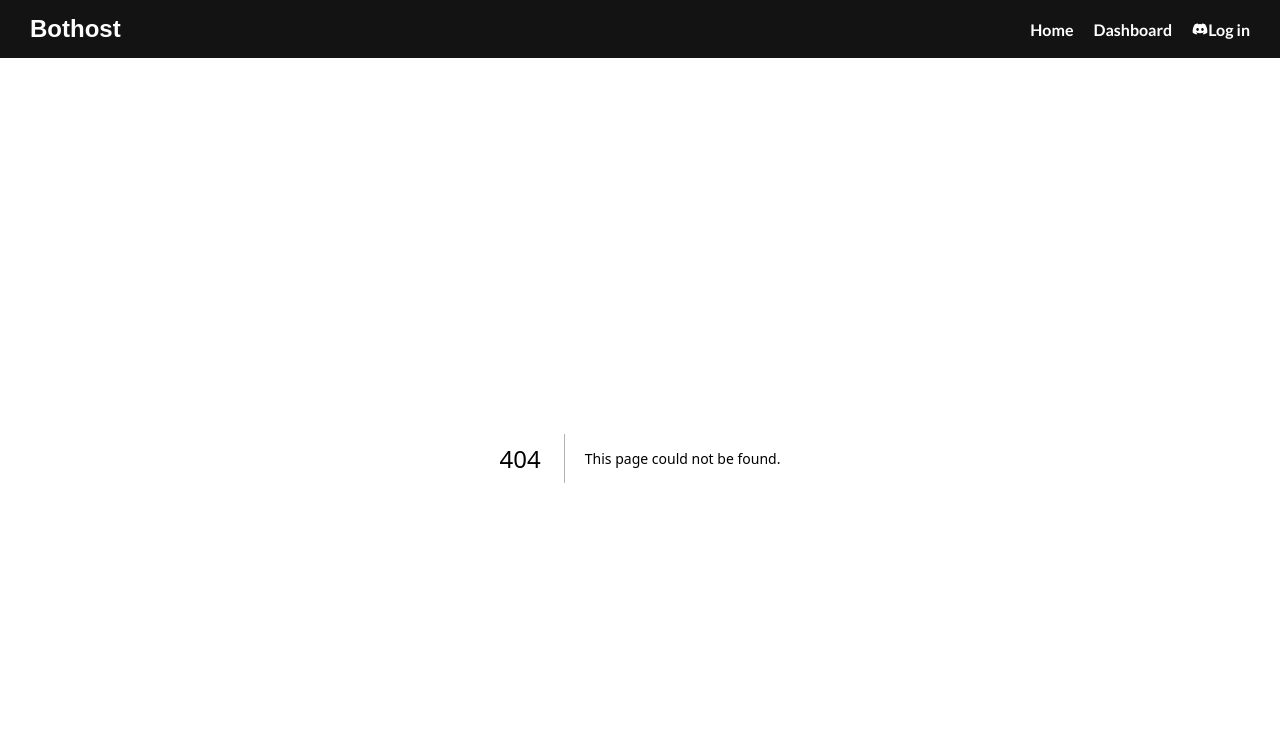
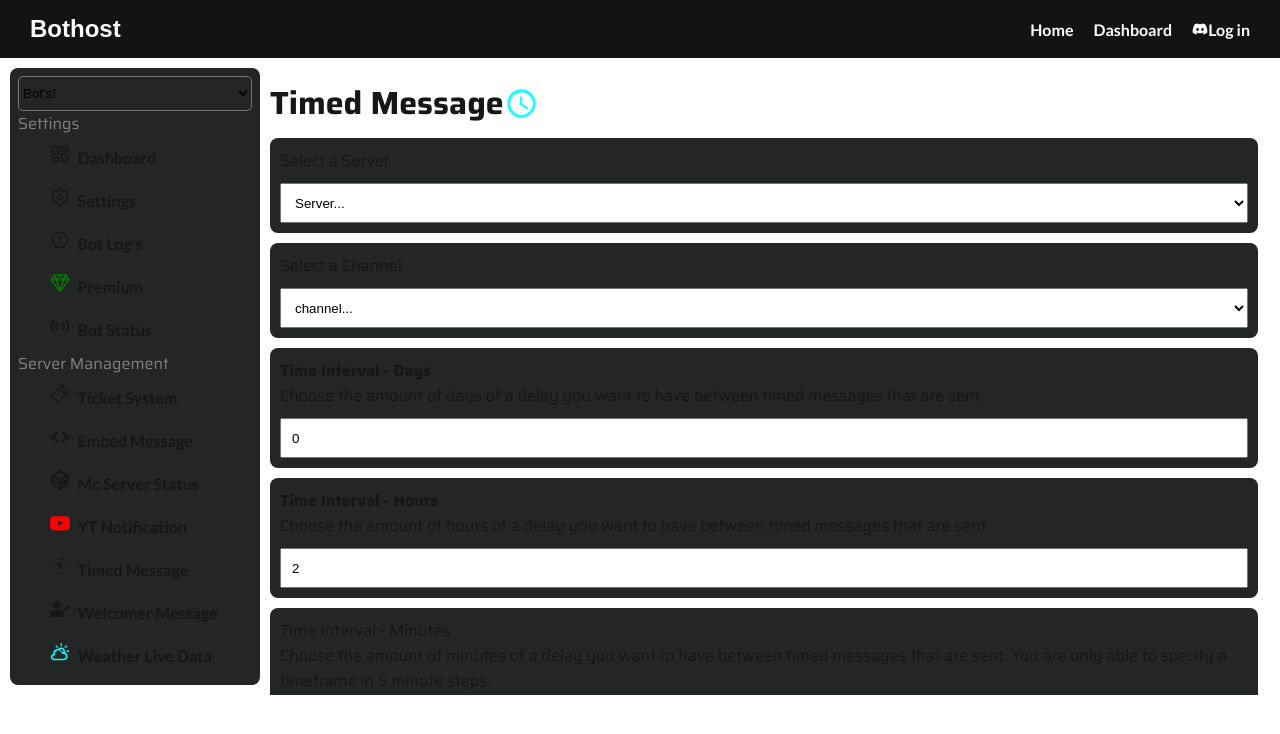
Before and after one commit to nestbothosting/bot-panel, a Next.js app: page /dashboard/timedmessage in a window 1280 px wide. Before the commit this address had no page. Shown: the top 734 px of the page. Built offline with nearby package versions, Linux system fonts and the light colour scheme.

Commit message:
create timedmessage ui

```diff
--- /dev/null
+++ b/app/dashboard/timedmessage/page.js
@@ -0,0 +1,87 @@
+"use client"
+
+import React,{ useState } from 'react'
+import style from './timedmessage.module.css'
+import Cmenu from '@/components/Cmenu/Cmenu'
+import { IoMdTime } from "react-icons/io";
+import Button from '@/components/Button/Button';
+
+
+export default function page() {
+  const [tday,setTday] = useState(0)
+  const [thours,setThours] = useState(2)
+
+  return (
+    <div className={ style.timedmessage }>
+
+      <div className={ style.menu} >
+        <Cmenu />
+      </div>
+
+      <div className={ style.main } >
+        <h1 className={ style.title }>Timed Message  <IoMdTime size={35} color='aqua'/></h1>
+
+        <div className={ style.inputbox }>
+            <span>Select a Server</span>
+            <select>
+                <option value="none">Server...</option>
+            </select>
+        </div>
+
+        <div className={ style.inputbox }>
+            <span>Select a Channel</span>
+            <select>
+                <option value="none">channel...</option>
+            </select>
+        </div>
+
+        <div className={ style.inputbox }>
+            <h4>Time Interval - Days</h4>
+            <span>Choose the amount of days of a delay you want to have between timed messages that are sent.</span>
+            <input type="number" placeholder='0 - 30' value={tday} onChange={(e) => setTday(e.target.value)} />
+        </div>
+
+        <div className={ style.inputbox }>
+            <h4>Time Interval - Hours</h4>
+            <span>Choose the amount of hours of a delay you want to have between timed messages that are sent.</span>
+            <input type="number" placeholder='0 - 24' value={thours} onChange={(e) => setThours(e.target.value)} />
+        </div>
+
+        <div className={ style.inputbox }>
+            <p>Time Interval - Minutes</p>
+            <span>Choose the amount of minutes of a delay you want to have between timed messages that are sent. You are only able to specify a timeframe in 5 minute steps.</span>
+            <select>
+                <option value="0">0 Minutes</option>
+                <option value="5">5 Minutes</option>
+                <option value="10">10 Minutes</option>
+                <option value="15">15 Minutes</option>
+                <option value="20">20 Minutes</option>
+                <option value="25">25 Minutes</option>
+                <option value="30">30 Minutes</option>
+                <option value="35">35 Minutes</option>
+                <option value="40">40 Minutes</option>
+                <option value="45">45 Minutes</option>
+                <option value="50">50 Minutes</option>
+                <option value="55">55 Minutes</option>
+                <option value="60">60 Minutes</option>
+            </select>
+        </div>
+
+        <div className={ style.inputbox }>
+            <h4>Message</h4>
+            <span>Enter Interval Text Messages</span>
+            <input type="number" placeholder='Enter Your Loop Message'  />
+        </div>
+
+        <span>Embed Message Coming Soon.!</span>
+
+        <div className={ style.btn } >
+            <span>
+                <Button name='Create' gbcolor='#14A44D' color='white' />
+            </span>
+        </div>
+
+      </div>
+    </div>
+  )
+}
--- /dev/null
+++ b/app/dashboard/timedmessage/timedmessage.module.css
@@ -0,0 +1,45 @@
+.timedmessage{
+    width: 100vw;
+    height: auto;
+    display: flex;
+    padding: 10px;
+    font-family: saira;
+}
+
+.main{
+    padding: 10px;
+    height: 110px;
+    width: 80%;
+}
+
+.title{
+    display: flex;
+    align-items: center;
+}
+
+.inputbox{
+    width: 100%;
+    background-color: rgb(36, 37, 37);
+    padding: 10px;
+    border-radius: 8px;
+    margin-top: 10px;
+}
+
+.inputbox select{
+    height: 40px;
+    width: 100%;
+    padding-left: 10px;
+    margin-top: 10px;
+}
+
+.inputbox input{
+    height: 40px;
+    width: 100%;
+    padding-left: 10px;
+    margin-top: 10px;
+}
+
+.btn{
+    display: flex;
+    justify-content: flex-end;
+}
--- a/app/dashboard/ytnotification/page.js
+++ b/app/dashboard/ytnotification/page.js
@@ -69,6 +69,7 @@
                 {YNS.status ? <YNS_menu data={YNS} setY={setYNS} /> : ""}
 
                 <div className={style.drop}>
+                    <span>Server!</span>
                     <select onChange={(e) => Change(e, 'server', setData, setRolelist, setChannellist, setYNS)}>
                         <option value="none">Server..!</option>
                         {serverlist.map((server, index) => (
--- a/components/Cmenu/Cmenu.js
+++ b/components/Cmenu/Cmenu.js
@@ -113,7 +113,7 @@
             <TbTimeDuration5 size={20} />
           </div>
           <div className={style.link}>
-            <Link href=''> Timed Message</Link>
+            <Link href='/dashboard/timedmessage'> Timed Message</Link>
           </div>
         </div>
 
```
